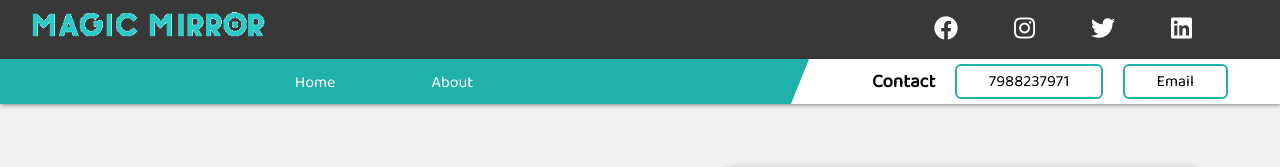
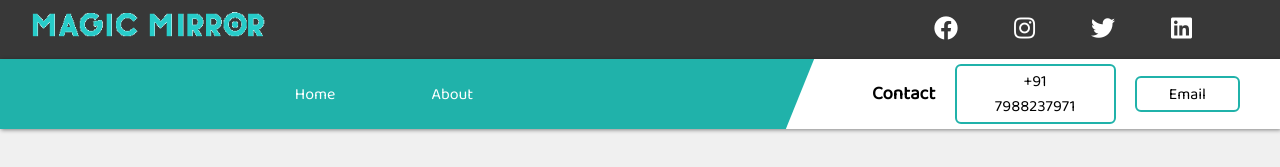
Before and after one commit to arora1mayank/MagicMirror, a plain HTML site: page about.html in a window 1280 px wide. Shown: the top 167 px of the page. Drawn offline with nearby package versions, Linux system fonts and the light colour scheme.

Commit message:
Update about.html

```diff
--- a/about.html
+++ b/about.html
@@ -48,7 +48,7 @@
           </div>
             <div class="log-sec">
            <h3>Contact</h3>
-              <button><a href="#">7988237971</a></button>
+              <button><a href="#">+91 7988237971</a></button>
                <button><a href="https://mail.google.com/mail/u/0/#inbox?compose=GTvVlcSGLCMWpmLblVzQBBDBwsBgkqgScBCkrXqMtwfTxQZGxkCppNfbGcMPbNSjdvBqNXBqWWdvc">Email</a></button>
             </div>
             </div>
```
